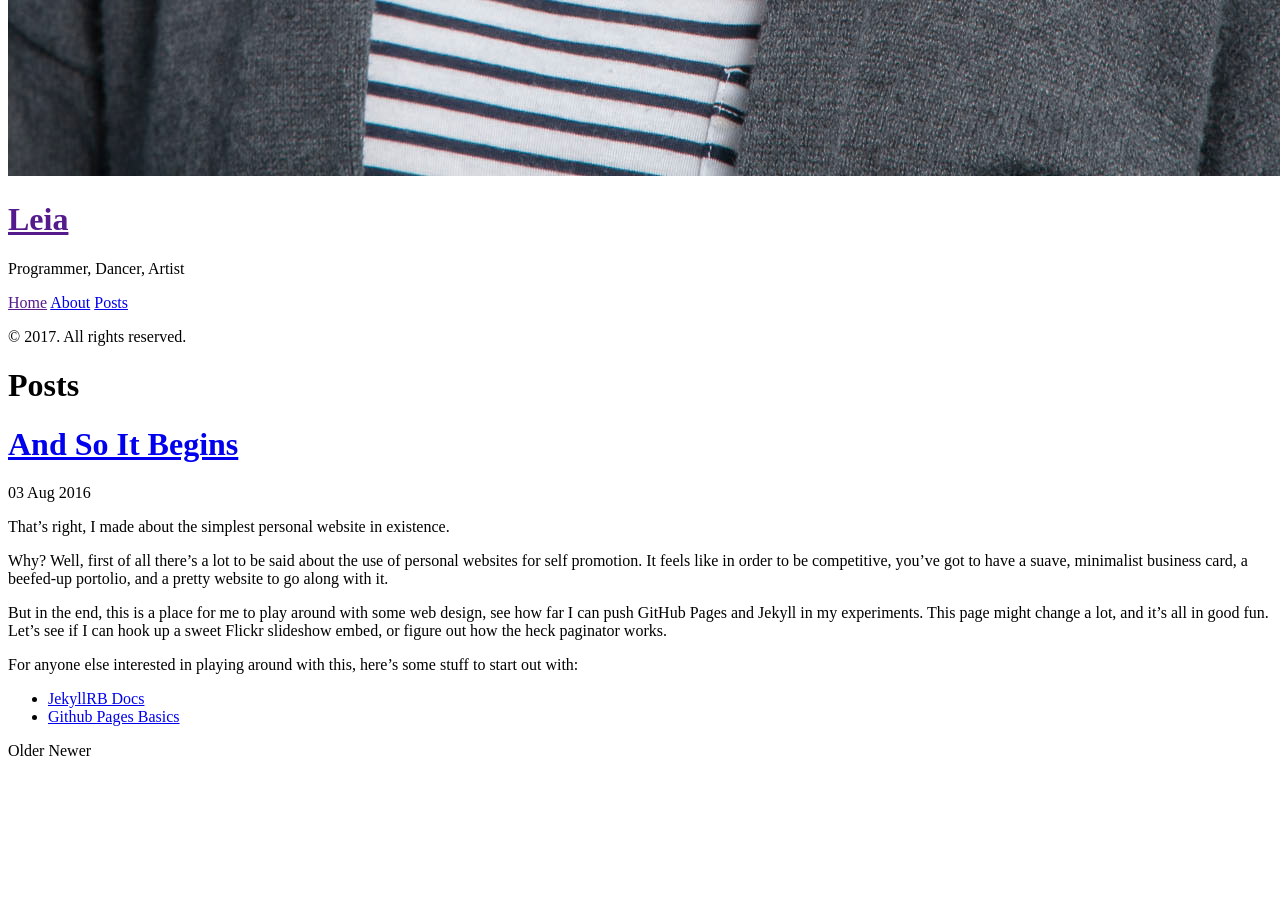
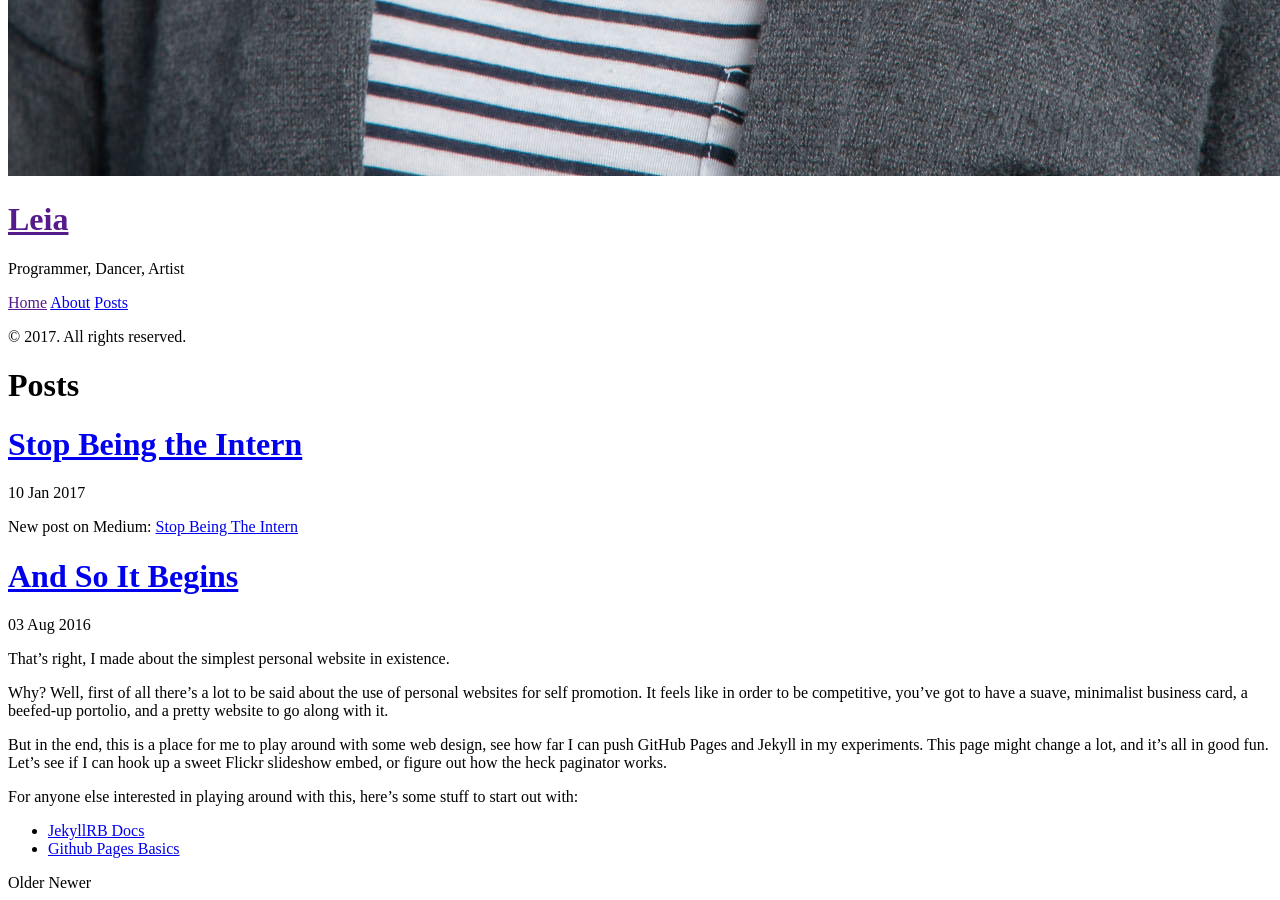
Before and after one commit to leils/leils.github.io, a Jekyll site: the page built from blog/index.html, in a window 1280 px wide and 900 px high, scrolled down 1832 px. Built offline with Jekyll 4.4.1, drawn with Linux system fonts in a browser that asks for light colours; the list of posts is cut into pages by our own code; before the commit the page ends 2600 px from its top, so only the background shows below that.

Commit message:
About update and new Medium post

```diff
--- /dev/null
+++ b/_posts/2017-01-10-medium.md
@@ -0,0 +1,6 @@
+---
+layout: post
+title: Stop Being the Intern
+---
+
+New post on Medium: [Stop Being The Intern](https://medium.com/@leilisms/stop-being-the-intern-31d49c74f167#.t0cb4bxk0)
```
Also changed, not shown: pages/about.md (+2 -1 lines).
